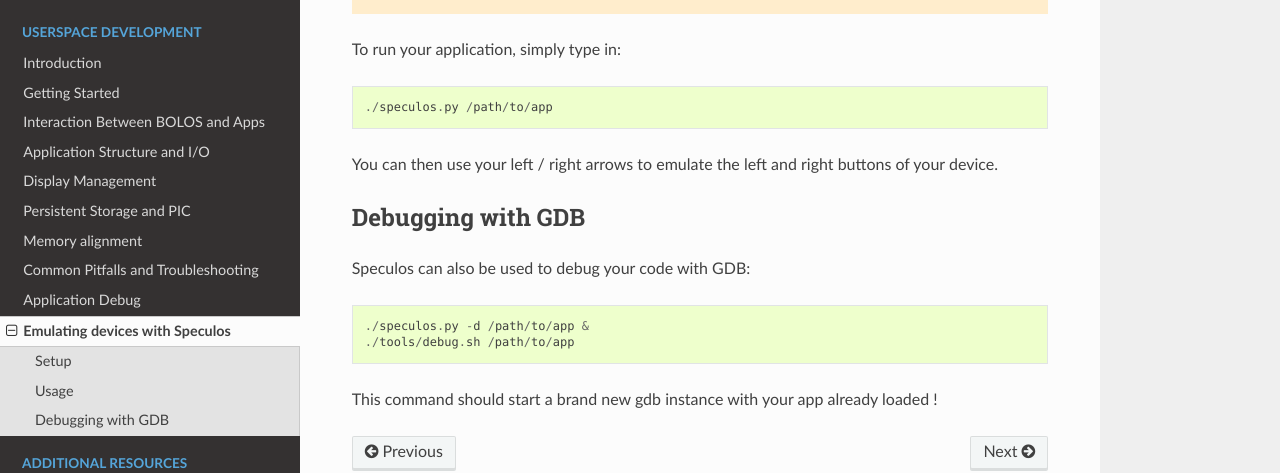
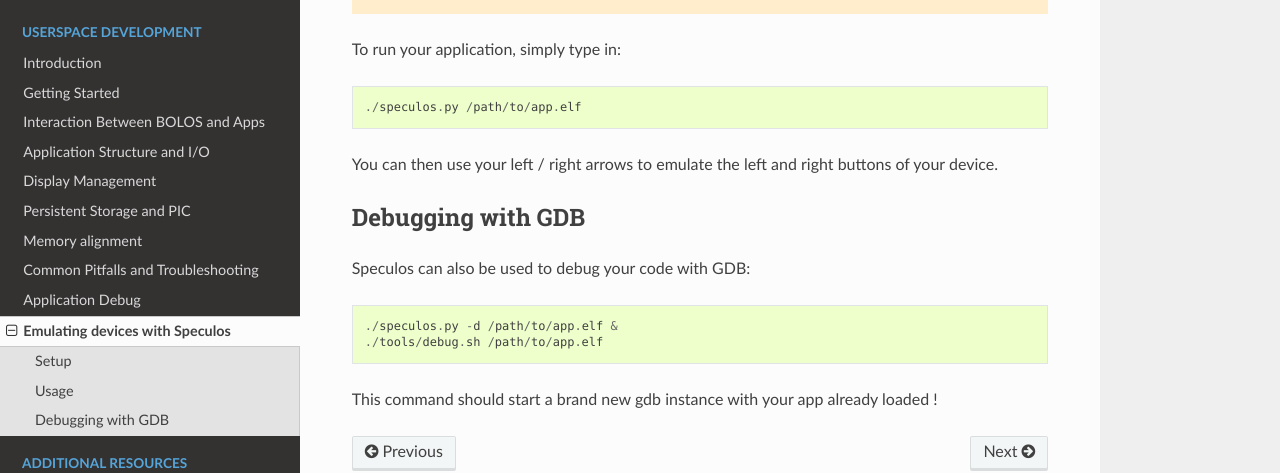
Before and after one commit to LedgerHQ/ledger-dev-doc, a Sphinx documentation site: the page built from source/userspace/speculos.rst, in a window 1280 px wide and 900 px high, scrolled down 765 px. Shown: the part 299-772 px from the top of the window. Built offline with Sphinx 7.4.7 and the Read the Docs theme 2.0.0, drawn with Linux system fonts in a browser that asks for light colours.

Commit message:
Add .elf to apps path

```diff
--- a/source/userspace/speculos.rst
+++ b/source/userspace/speculos.rst
@@ -36,7 +36,7 @@
 
 To run your application, simply type in::
 
-    ./speculos.py /path/to/app
+    ./speculos.py /path/to/app.elf
 
 You can then use your left / right arrows to emulate the left and right buttons of your device.
 
@@ -45,7 +45,7 @@
 
 Speculos can also be used to debug your code with GDB::
 
-    ./speculos.py -d /path/to/app &
-    ./tools/debug.sh /path/to/app
+    ./speculos.py -d /path/to/app.elf &
+    ./tools/debug.sh /path/to/app.elf
 
 This command should start a brand new gdb instance with your app already loaded !
```
